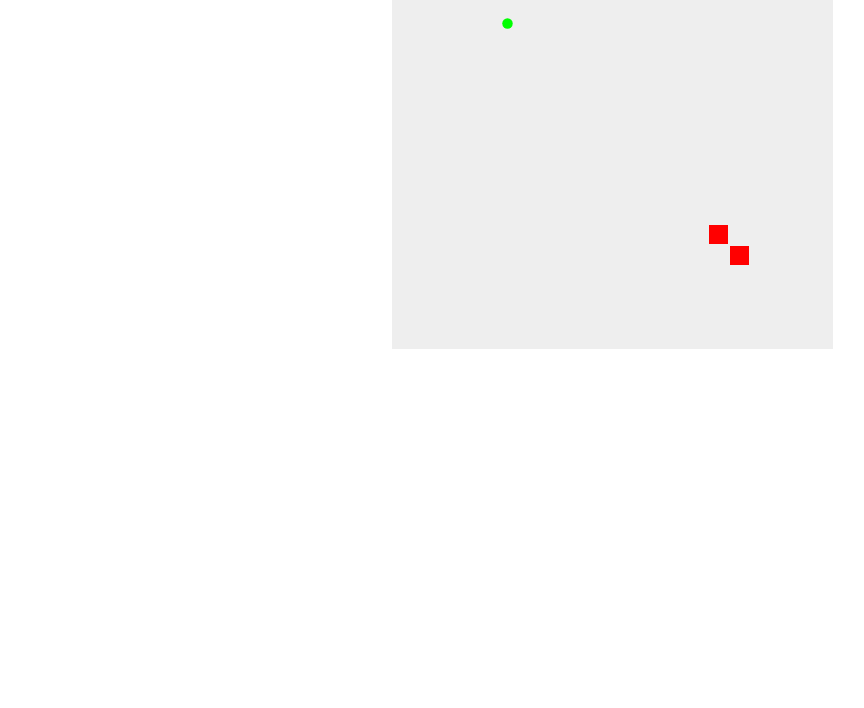
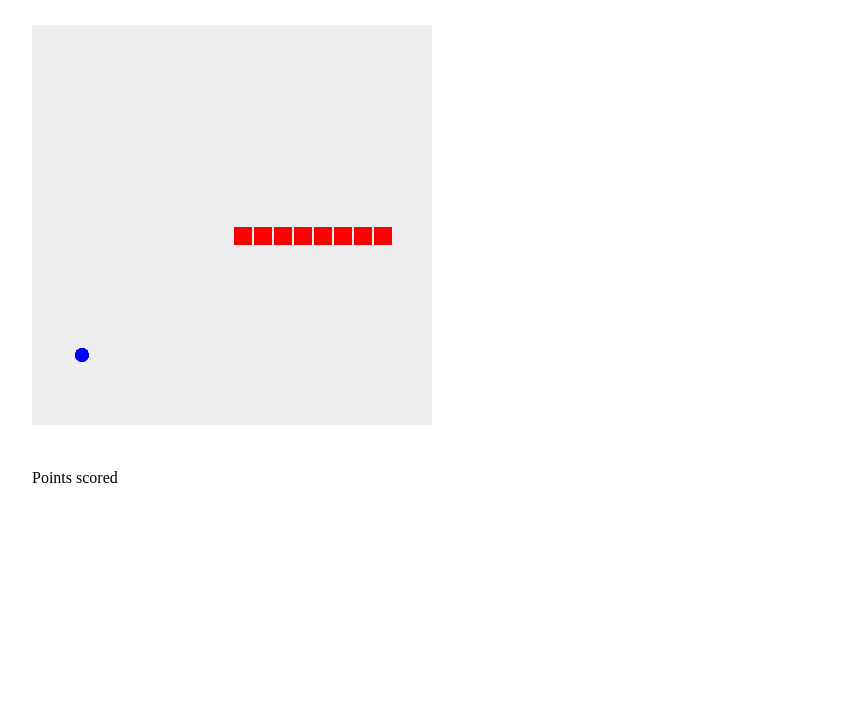
Before and after one commit to akdeb/snakes, a website built with webpack: page public/index.html in a window 1280 px wide. Shown: the part 92-800 px from the top of the page, without its empty margins (28-892 px from the left). Built offline with nearby package versions, Linux system fonts and the light colour scheme.

Commit message:
made more OOP

```diff
--- a/public/index.html
+++ b/public/index.html
@@ -6,7 +6,11 @@
         <link rel="stylesheet" type="text/css" href="main.css"/>
     </head>
     <body>
-        <canvas id="gameboard" width="441" height="441"></canvas>
+        <div id="heading">
+            <h1>Snakes</h1>
+        </div>
+        <canvas id="gameboard" width="400" height="400"></canvas>
+        <div id="points">Points scored <span id="score"></span></div>
     <script src="../dist/app.js" type="text/javascript"></script>
     </body>
 </html>
--- a/public/main.css
+++ b/public/main.css
@@ -1,10 +1,8 @@
 * {
     padding: 0px;
-    margin: 0px;
+    margin: 20px;
 }
 
 canvas {
     background: #eee;
-    display: block;
-    margin: 0 auto;
 }
--- a/src/index.ts
+++ b/src/index.ts
@@ -1,98 +1,219 @@
+// scale to rectangle later.
+// build a square board first.
+
 window.onload = startGame;
 
 let canvas = document.getElementById('gameboard') as HTMLCanvasElement;
 var ctx = canvas.getContext("2d");
 
-const h = canvas.height;
-const w = canvas.width;
-const dim = 21;
-const gap = Math.floor(dim * .1);
-const nx = w/dim;
-const ny = h/dim;
-const FPS = 60000 / 30;
+const s = canvas.height;
+const dim = 20;
+const gap = 2;
+const nblocks = s/dim;
+const defaultSnakeLength = 3;
 
 function drawSnakeBlock(x: number, y: number): void {
     ctx.beginPath();
-    ctx.rect(x*dim + gap, y*dim + gap, dim- gap, dim-gap);
+    ctx.rect(x*dim+2, y*dim+2, dim-2, dim-2);
     ctx.fillStyle = "#FF0000";
     ctx.fill();
     ctx.closePath();
 }
 
 function clearBoard(): void {
-    ctx.clearRect(0, 0, w, h);
+    ctx.clearRect(0, 0, s, s);
 }
 
+// this manages only positive numbers right now
 function drawCrumb(x: number, y: number): void {
     ctx.beginPath();
-    ctx.arc(x*dim + dim/2, y*dim + dim/2, dim/4, 0, 2*Math.PI);
-    ctx.fillStyle = "#00FF00";
+    ctx.arc(x*dim + dim/2, y*dim + dim/2, dim/3, 0, 2*Math.PI);
+    ctx.fillStyle = "#0000FF";
     ctx.fill();
     ctx.closePath();
 }
 
-class Snake {
+class doublyLinkedListNode {
+    next: doublyLinkedListNode;
+    prev: doublyLinkedListNode;
     x: number;
     y: number;
 
     constructor (x: number, y: number) {
         this.x = x;
         this.y = y;
-        console.log(this.x, this.y);
+        this.next = null;
+        this.prev = null;
     }
 
-    move() {
-        // console.log(this.x, this.y);
-        this.x = this.x - 1;
-        this.y = this.y - 1;
-
-        if (this.x < 0) {
-            this.x = nx - 1;
-        } else if (this.x >= nx) {
-            this.x = 0;
-        }
-
-        if (this.y < 0) {
-            this.y = ny - 1;
-        } else if (this.y >= ny) {
-            this.y = 0;
-        }
-        drawSnakeBlock(this.x, this.y);
-        drawSnakeBlock(this.x -1, this.y -1);
-
+    toString () {
+        return `x: ${this.x}, y: ${this.y}`;
     }
 }
 
-// function move(s: Snake) {
-//     // console.log(this.x, this.y);
-//     s.x = s.x - 1;
-//     s.y = s.y - 1;
+class doublyLinkedList {
+    head: doublyLinkedListNode;
+    tail: doublyLinkedListNode;
+    n: number;
 
-//     if (s.x < 0) {
-//         s.x = w;
-//     } else if (s.x >= w) {
-//         s.x = 0;
-//     }
+    constructor () {
+        this.head = new doublyLinkedListNode(-1,-1);
+        this.tail = new doublyLinkedListNode(-1,-1);
+        this.head.next = this.tail;
+        this.tail.prev = this.head;
+        this.n = 0
+    }
 
-//     if (s.y < 0) {
-//         s.y = h;
-//     } else if (s.y >= h) {
-//         s.y = 0;
-//     }
-//     drawSnakeBlock(s.x, s.y);
-// }
+    // when a new crumb is collected you add a new node
+    // add to head
+    addNode (x: number, y: number) {
+        const node = new doublyLinkedListNode(x, y);
+        node.next = this.head.next;
+        this.head.next.prev = node;
+        node.prev = this.head;
+        this.head.next = node;
+        this.n += 1;
+    }
 
-function drawSnake(): void {
-    drawSnakeBlock(10,10);
-    drawSnakeBlock(10,11);
+    // TODO: in case of collision with another snake, you lose a node.
+    // not useful at the moment, initially a snake is just a 3-block DLL
+    // useful when moving snake - remove from tail and add to head operation
+    // remove from tail
+    removeNode (): doublyLinkedListNode {
+        let node = this.tail.prev;
+        this.tail.prev = node.prev;
+        node.prev.next = this.tail;
+        this.n -= 1;
+        return node;
+    }
+
+    // debuggin function to check snake type
+    toString () {
+        let node = this.head;
+        node = node.next;
+        while (node !== this.tail) {
+            console.log(node.toString());
+            node = node.next;
+        }
+        return '';
+    }
+}
+
+class Snake {
+    structure: doublyLinkedList;
+
+    constructor () {
+        this.structure = new doublyLinkedList()
+        this.restart();
+    }
+
+    restart () {
+        for (let i = 0; i < defaultSnakeLength; i+=1) {
+            this.structure.addNode(10+i,10);
+        }
+    }
+}
+
+class Crumb {
+    x: number;
+    y: number;
+
+    constructor (x: number, y: number) {
+        this.x = x;
+        this.y = y;
+    }
+}
+
+class Board {
+    snake: Snake;
+    crumb: Crumb;
+    board: number[][];
+
+    constructor () {
+        this.board = new Array(nblocks);
+        for (let i = 0; i < nblocks; i += 1) {
+            this.board[i] = new Array(nblocks);
+            for (let j = 0; j < nblocks; j += 1) {
+                this.board[i][j] = 0;
+            }
+        }
+        this.snake = new Snake();
+        this.updateBoardWithSnake();
+        this.crumb = this.getNextCrumb();
+    }
+
+    move () {
+        // this.snake.structure.toString();
+        this.snake.structure.head.next.x = this.snake.structure.head.next.x + 1;
+        let node: doublyLinkedListNode = this.snake.structure.removeNode();
+        this.snake.structure.addNode(node.x, node.y);
+        this.updateBoardWithSnake();
+        this.render();
+    }
+
+    render () {
+        for (let i = 0; i < nblocks; i += 1) {
+            for (let j = 0; j < nblocks; j += 1) {
+                if (this.board[i][j] == 1) {
+                    drawSnakeBlock(i, j);
+                } else if (this.board[i][j] == -1) {
+                    drawCrumb(i, j);
+                }
+            }
+        }
+    }
+
+    updateBoardWithSnake() {
+        let node = this.snake.structure.head;
+        node = node.next;
+        while (node !== this.snake.structure.tail) {
+            this.board[node.x][node.y] = 1;
+            node = node.next;
+        }
+    }
+
+    getNextCrumb (): Crumb {
+        let x: number, y: number;
+        while (true) {
+            x = getRandomInt(0, nblocks-1);
+            y = getRandomInt(0, nblocks-1);
+            if (!this.board[x][y])
+                break;
+        }
+        this.board[x][y] = -1;
+        return new Crumb(x, y)
+    }
+
+    // move() {
+    //     // console.log(this.x, this.y);
+    //     drawSnakeBlock(this.x, this.y);
+    //     drawSnakeBlock(this.x, this.y+1);
+    //     this.x = this.x +1;
+    //     // this.y = this.y - 1;
+
+    //     if (this.x < 0) {
+    //         this.x = nx - 1;
+    //     } else if (this.x >= nx) {
+    //         this.x = 0;
+    //     }
+
+    //     if (this.y < 0) {
+    //         this.y = ny - 1;
+    //     } else if (this.y >= ny) {
+    //         this.y = 0;
+    //     }
+    // }
 }
 
 function startGame(): void {
-    var s = new Snake(10,10);
+    var board = new Board();
     setInterval(function () {
-        clearBoard()
-        drawCrumb(5,5);
-        s.move();
+        board.move();
     }, 500);
-    // drawCrumb(5,5);
 }
+
+function getRandomInt(min: number, max: number) {
+    min = Math.ceil(min);
+    max = Math.floor(max);
+    return Math.floor(Math.random() * (max - min + 1)) + min;
+}
```
